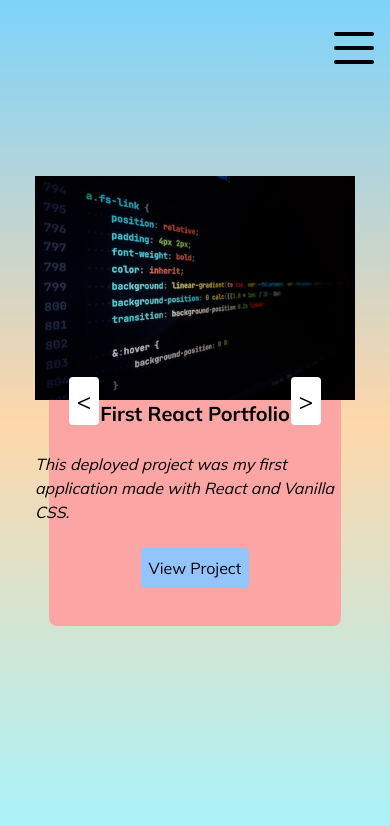
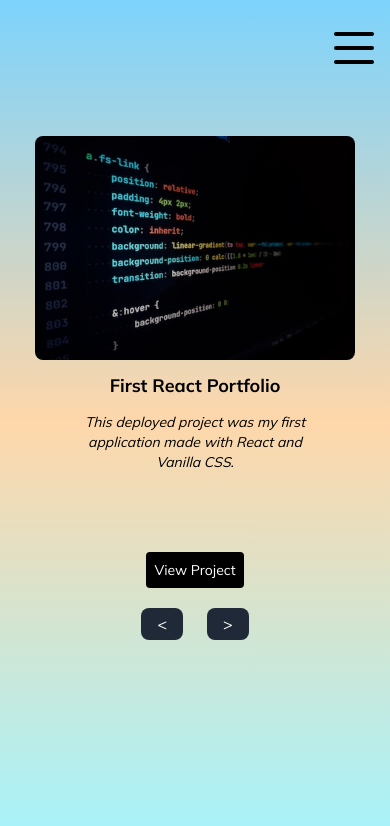
Before and after one commit to perfectblue0/updated-portfolio, a Next.js app: page /portfolio in a window 390 px wide. Shown: the top 826 px of the page. Built offline with nearby package versions, Linux system fonts and the light colour scheme.

Commit message:
replaced image that was better fit for app, added xs screen size in tailwind config file, modified Carousel component and resized the text and elements so they are responsive and more polished

```diff
--- a/src/components/Carousel.jsx
+++ b/src/components/Carousel.jsx
@@ -11,7 +11,7 @@
       website: `https://perfectblue0.github.io/c-20-React-Portfolio/`,
     },
     {
-      project: `MySQL E-commerce Backend Project`,
+      project: `E-commerce Backend`,
       img: `/ecomImg.jpg`,
       description: `This is an undeployed project where I used Sequelize to interact with a MySQL database to build the backend of an e-commerce application.`,
       website: `https://github.com/perfectblue0/c-13-E-commerce-ORM?tab=readme-ov-file`,
@@ -41,43 +41,51 @@
   const currentProject = picsArray[currentIndex];
 
   return (
-    <div className="w-3/4 m-auto relative">
-      <div className="mt-20">
+    <div className="flex gap-2 flex-col">
+      <div className="w-2/3 m-auto">
+        <div className="mt-10">
           <div
-          className="bg-red-300 h-[450px] flex flex-col items-center rounded-lg"
+            className="flex flex-col items-center gap-3 rounded-lg"
             key={currentProject.project}
           >
-          <div className="relative w-80 h-56 md:w-96 md:h-64 lg:w-[500px] lg:h-[350px] xl:w-[600px] xl:h-[420px]">
+            <div className="relative w-80 h-56 xs:w-65 xs:h-53 md:w-96 md:h-64 lg:w-[500px] lg:h-[350px] xl:w-[600px] xl:h-[420px]">
               <Image
                 src={currentProject.img}
                 fill
-              sizes="(max-width: 640px) 80vw, (max-width: 768px) 96vw, (max-width: 1024px) 500px, 600px"
+                className="rounded-lg"
                 alt={currentProject.project}
               />
             </div>
-          <div className="flex flex-col items-center gap-6">
-            <h3 className="text-xl font-bold md:text-2xl lg:text-4xl xl:text-6xl">
+            <div className="flex flex-col items-center gap-3">
+              <h3 className="text-lg font-bold md:text-xl lg:text-2xl xl:text-4xl">
                 {currentProject.project}
               </h3>
-            <p className="italic w-80 md:w-96 lg:w-[500px] lg:text-lg xl:w-[600px]">
+              <p className="italic text-center w-[100%] h-[8rem] xs:text-sm xs:h-30 lg:text-lg xl:w-[500px]">
                 {currentProject.description}
               </p>
               <Link
                 href={currentProject.website}
-              className="bg-blue-300 p-2 rounded"
+                className="bg-black text-white hover:bg-gradient-to-r from-rose-800 to-indigo-700 p-2 mb-2 rounded xs:text-sm"
               >
                 View Project
               </Link>
             </div>
           </div>
         </div>
-      {/* left arrow */}
-      <div className="absolute p-2 top-[50%] -translate-x-0 translate-y-[-50%] left-5 text-2xl rounded bg-white cursor-pointer">
-        <div onClick={prevSlide}>&lt;</div>
+        <div className="flex flex-row justify-center">
+          <div
+            className="flex items-center cursor-pointer text-white hover:bg-white hover:text-black p-4 h-2 m-3 rounded-lg bg-gray-800"
+            onClick={prevSlide}
+          >
+            &lt;
           </div>
-      {/* right arrow */}
-      <div className="absolute p-2 top-[50%] -translate-x-0 translate-y-[-50%] right-5 text-2xl rounded bg-white cursor-pointer">
-        <div onClick={followingSlide}>&gt;</div>
+          <div
+            className="flex items-center cursor-pointer text-white hover:bg-white hover:text-black p-4 h-2 m-3 rounded-lg bg-gray-800"
+            onClick={followingSlide}
+          >
+            &gt;
+          </div>
+        </div>
       </div>
     </div>
   );
--- a/tailwind.config.js
+++ b/tailwind.config.js
@@ -7,6 +7,9 @@
   ],
   theme: {
     extend: {
+      screens: {
+        xs: { max: "639px" },
+      },
       backgroundImage: {
         "gradient-radial": "radial-gradient(var(--tw-gradient-stops))",
         "gradient-conic":
```
Also changed, not shown: public/ecomImg.jpg. Lines whose indentation alone changed are shown as unchanged.
